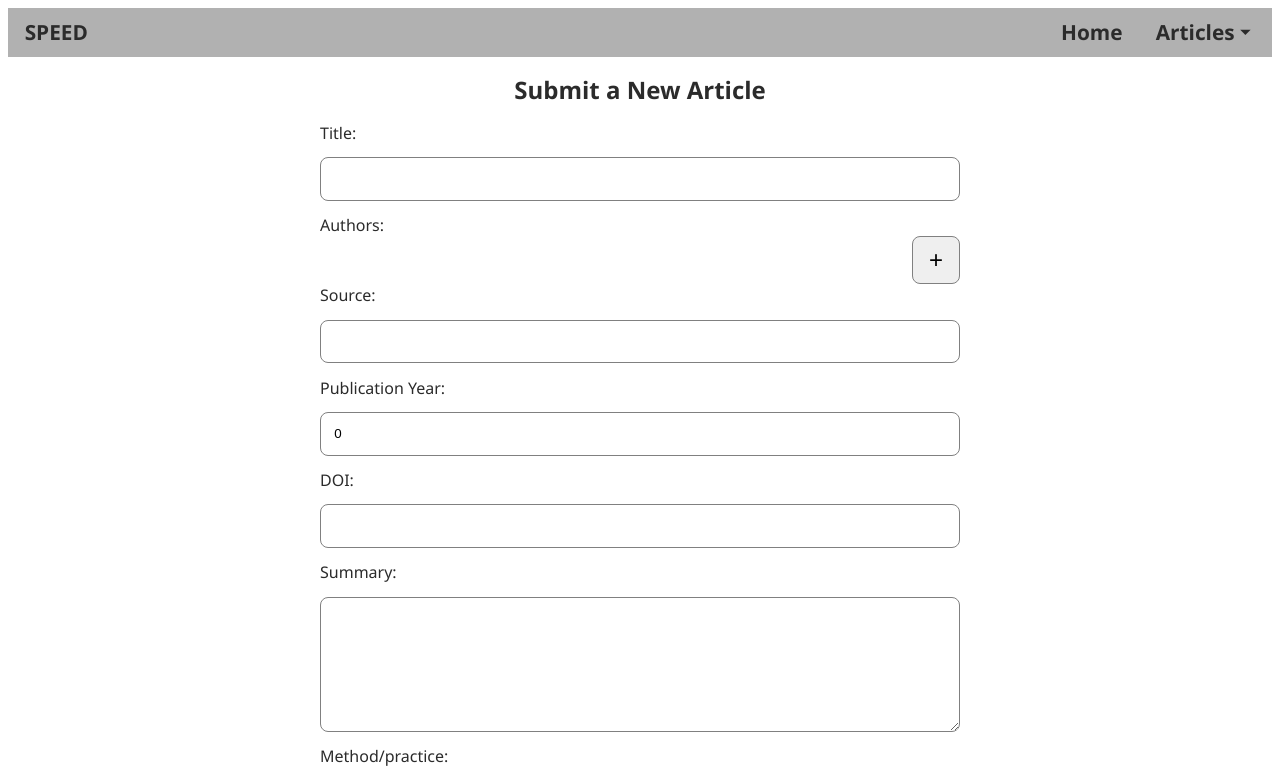
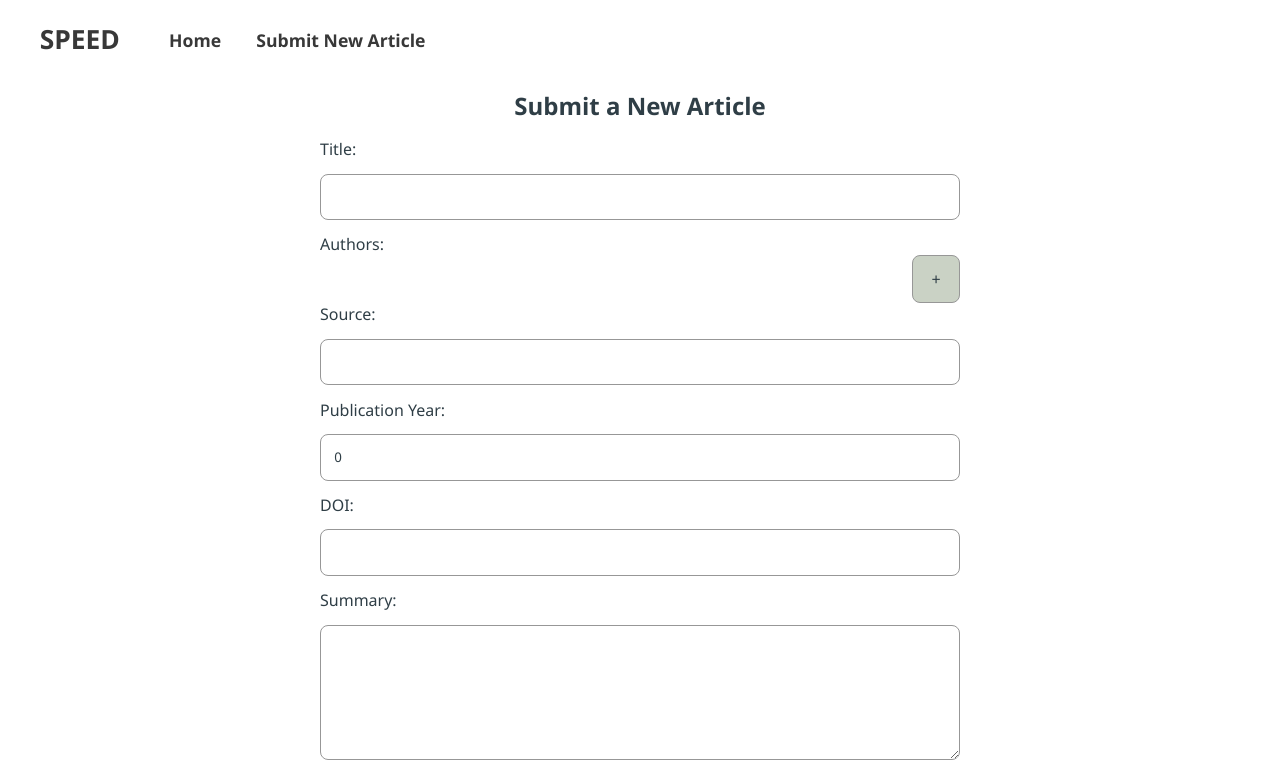
Before and after one commit to leo-r-jia/SPEED, a Next.js app in the folder frontend/: page /articles/new in a window 1280 px wide. Shown: the top 775 px of the page. Built offline with nearby package versions, Linux system fonts and the light colour scheme.

Commit message:
Updated nav bar and submit new article page
Removed dropdown in nav bar, aligned nav items to the left, and changed colour palette

```diff
--- a/frontend/src/components/PopulatedNavBar.module.scss
+++ b/frontend/src/components/PopulatedNavBar.module.scss
@@ -1,20 +1,16 @@
 .user_container {
-
     position: absolute;
-
     aspect-ratio: 1;
-
     backdrop-filter: brightness(50%);
-
     display: flex;
-
     align-items: center;
-
     justify-content: center;
-
     width: 2em;
-
     border-radius: 100%;
-
     left: 1em
 }
+
+.heading {
+    margin: 0 0.2em !important;
+    font-size: 1.5em;
+}
--- a/frontend/src/components/PopulatedNavBar.tsx
+++ b/frontend/src/components/PopulatedNavBar.tsx
@@ -1,27 +1,19 @@
-import { IoMdArrowDropdown } from "react-icons/io";
-
 import NavBar from "./nav/NavBar";
-
-import NavDropdown from "./nav/NavDropdown";
-
 import NavItem from "./nav/NavItem";
-
-
+import styles from "./PopulatedNavBar.module.scss";
 
 const PopulatedNavBar = () => {
 
     return (
         <NavBar>
-            <NavItem>SPEED</NavItem>
-            <NavItem route="/" end>
+            <div className={styles.heading}>
+                <NavItem route="/">SPEED</NavItem>
+            </div>
+            <NavItem route="/">
                 Home
             </NavItem>
-            <NavItem dropdown route="/articles">
-                Articles <IoMdArrowDropdown />
-                <NavDropdown>
-                    <NavItem route="/articles">View articles</NavItem>
-                    <NavItem route="/articles/new">Submit new</NavItem>
-                </NavDropdown>
+            <NavItem route="/articles/new">
+                Submit New Article
             </NavItem>
         </NavBar>
     );
--- a/frontend/src/components/nav/Nav.module.scss
+++ b/frontend/src/components/nav/Nav.module.scss
@@ -4,13 +4,10 @@
     top: 0;
     flex-direction: row;
     width: 100%;
-    padding: 0.5em 0;
-    margin: 0;
-    background-color: #b1b1b1;
     align-items: center;
-    color: #2b2b2b;
+    color: #383838;
     font-family: 'Segoe UI', Tahoma, Geneva, Verdana, sans-serif;
-    font-size: 1.3em;
+    font-size: 1.1em;
     font-weight: bold;
     transition: top 0.5s;
     height: fit-content;
@@ -20,13 +17,9 @@
     top: -3em;
 }
 
-.heading {
-    font-size: 1.5em !important;
-}
-
 .navitem {
     position: relative;
-    padding: 0em 0.8em;
+    padding: 0.5em 1em 0.6em;
     width: auto;
     display: flex;
     flex-direction: row;
@@ -38,18 +31,18 @@
 .clickable {
     @extend .navitem;
     cursor: pointer;
-}
 
-.clickable:hover {
-    backdrop-filter: brightness(90%);
-    transition: all 0.3s;
+    &:hover {
+        color: #52796f;
+        transition: all 0.3s;
+    }
 }
 
 .dropdown_container {
     visibility: hidden;
     display: flex;
     flex-direction: column;
-    background-color: #b1b1b1;
+    background-color: #cad2c5;
     position: absolute;
     top: 100%;
     right: 0;
@@ -57,11 +50,9 @@
 
 .dropdown:hover {
     cursor: pointer;
-    backdrop-filter: brightness(90%);
 
     .dropdown_container {
         visibility: visible;
-        transition: all 0.3s;
     }
 }
 
--- a/frontend/src/styles/Form.module.scss
+++ b/frontend/src/styles/Form.module.scss
@@ -4,10 +4,9 @@
     flex-direction: column;
 }
 
-.container label,
-.container h1 {
+.container * {
     font-family: 'Segoe UI', Tahoma, Geneva, Verdana, sans-serif;
-    color: #2b2b2b;
+    color: #2f3e46;
 }
 
 .container h1 {
@@ -35,34 +34,36 @@
 
 .container input,
 .container .formTextArea {
-    border: 1px #808080 solid;
+    border: 1px #979797 solid;
     border-radius: 0.5rem;
     border: none none;
-}
 
-.container input:hover,
-.container .formTextArea:hover {
-    background-color: #00000010;
-    border-color: #3c4170;
-    transition: all 0.3s;
+    &:hover {
+        background-color: #00000010;
+        border-color: #cccccc;
+        transition: all 0.3s;
+    }
 }
 
 .container button {
-    border: 1px #808080 solid;
+    border: 1px #979797 solid;
     border-radius: 0.5rem;
+    background-color: #cad2c5;
+    font-size: 1rem;
+
+    &:hover {
+        background-color: #84a98c;
+        border-color: #cccccc;
+        color: white;
+        transition: all 0.3s;
+        cursor: pointer;
+    }
 }
 
-.container button:hover {
-    background-color: #00000023;
-    border-color: #3c4170;
-    transition: all 0.3s;
-    cursor: pointer;
-}
-
-.container input:active,
-.container .formTextArea:active {
+.container input:focus,
+.container .formTextArea:focus {
     border-color: none;
-    border-color: rgb(240, 13, 13);
+    outline: #2f3e46 1px solid;
     transition: all 0.3s ease-in-out;
 }
 
```
